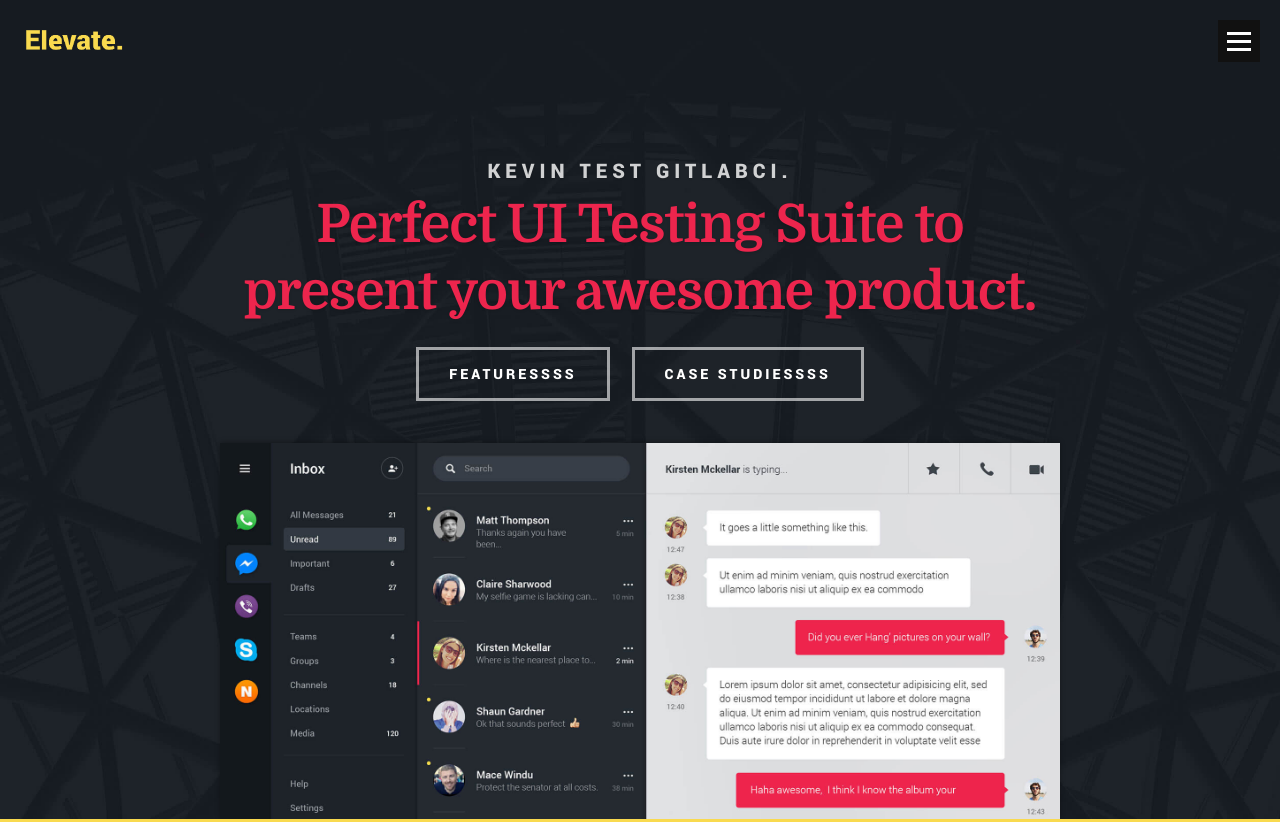
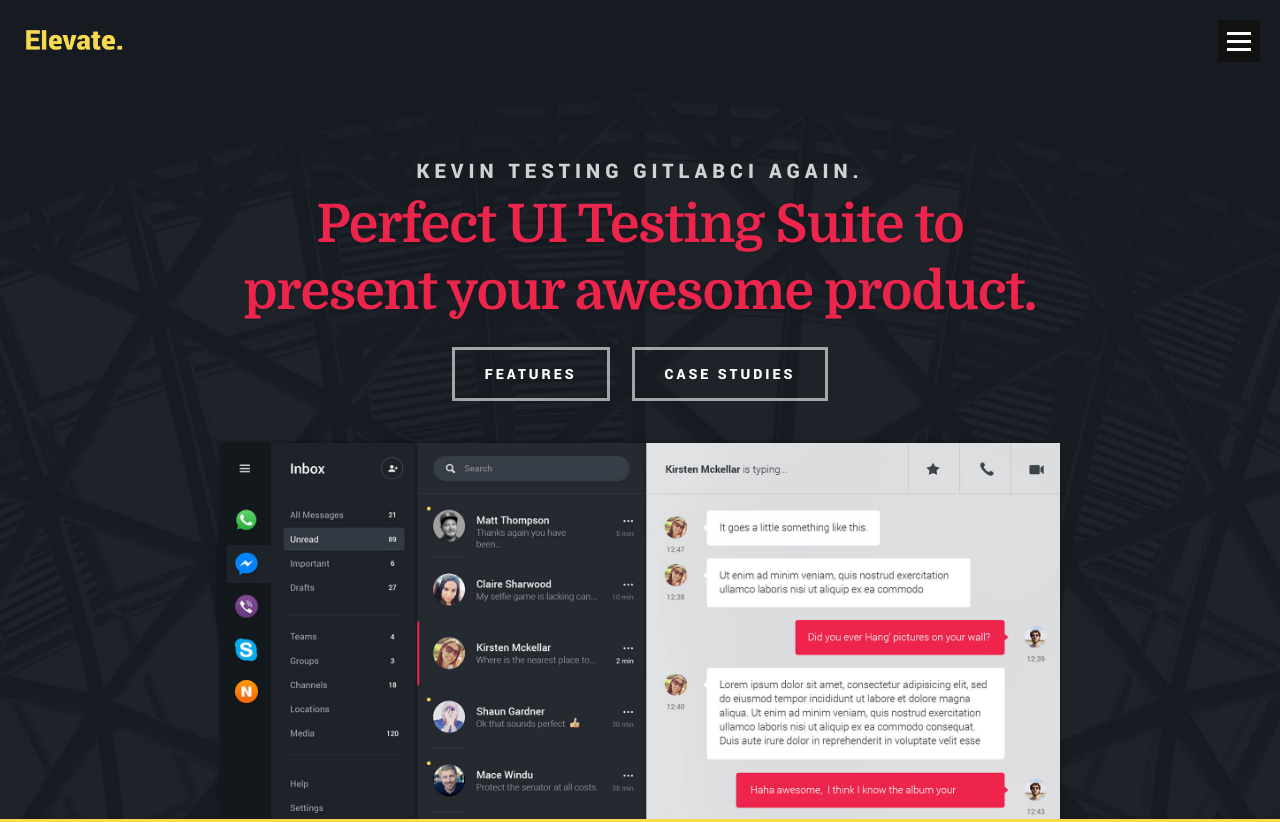
Before and after one commit to rahul-FT/Gitlab-CI-with-Functionize, a website: page Template/index.html in a window 1280 px wide. Shown: the top 822 px of the page. Drawn offline with Linux system fonts and the light colour scheme; files whose address does not match are found by name.

Commit message:
Kevin Testing Again

```diff
--- a/Template/index.html
+++ b/Template/index.html
@@ -90,15 +90,15 @@
 		   <div class="row intro-content">
 		   	<div class="col-twelve">
 
-		   		<h3 class="animate-intro">Kevin Test GitlabCI.</h3>
+		   		<h3 class="animate-intro">Kevin Testing GitlabCI Again.</h3>
 
 					<h1 class="animate-intro">
 						Perfect UI Testing Suite to present your awesome product.
 					</h1>
 
 					<div class="buttons">
-						<a class="button stroke smoothscroll animate-intro" href="#features" title="">Featuressss</a>
-						<a class="button stroke smoothscroll animate-intro" href="#download" title="">Case Studiessss</a>
+						<a class="button stroke smoothscroll animate-intro" href="#features" title="">Features</a>
+						<a class="button stroke smoothscroll animate-intro" href="#download" title="">Case Studies</a>
 					</div>
 
 					<img src="images/app-screenshot-big.jpg" alt="" class="animate-intro">
```
Also changed, not shown: .gitlab-ci.yml.
